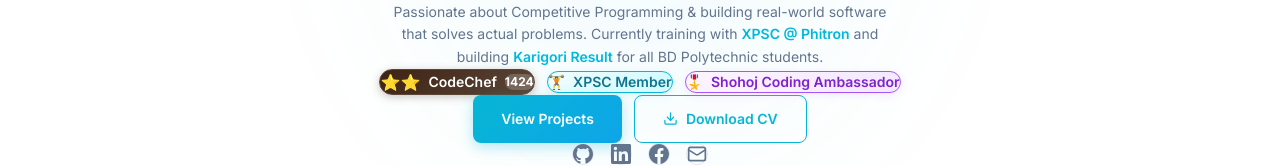
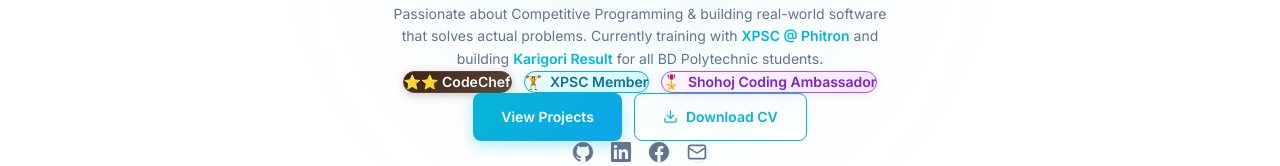
Before and after one commit to mdsakib-hossen/portfolio, a Next.js app: page / in a window 1280 px wide. Shown: the part 480-646 px from the top of the page. Built offline with nearby package versions, Linux system fonts and the light colour scheme; no server answers; the database is empty.

Commit message:
fix: show only 2star on CodeChef badge

```diff
--- a/components/HeroSection.tsx
+++ b/components/HeroSection.tsx
@@ -187,14 +187,7 @@
               boxShadow: "0 2px 8px rgba(91,70,56,0.3)",
             }}
           >
-            <span className="text-base">⭐⭐</span>
-            <span>CodeChef</span>
-            <span
-              className="px-2 py-0.5 rounded-full text-xs font-bold"
-              style={{ background: "rgba(255,255,255,0.2)", color: "white" }}
-            >
-              1424
-            </span>
+            <span>⭐⭐ CodeChef</span>
           </a>
           <div
             className="flex items-center gap-2 px-5 py-2.5 rounded-full text-sm font-semibold"
```
